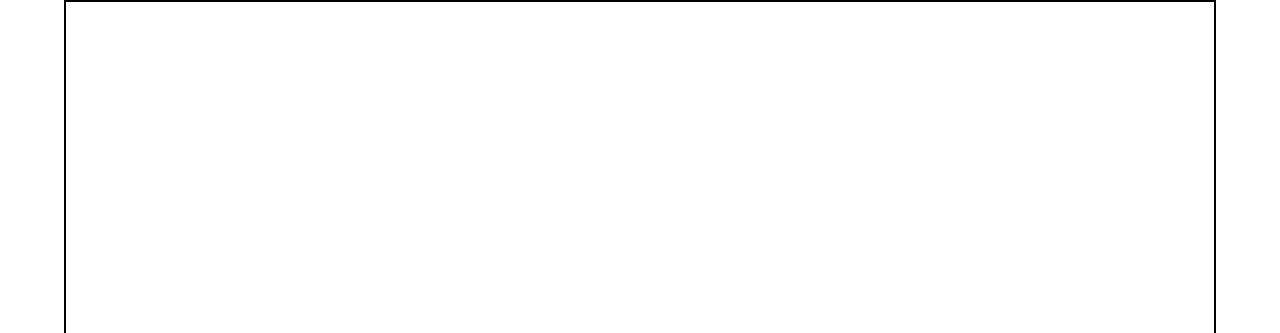
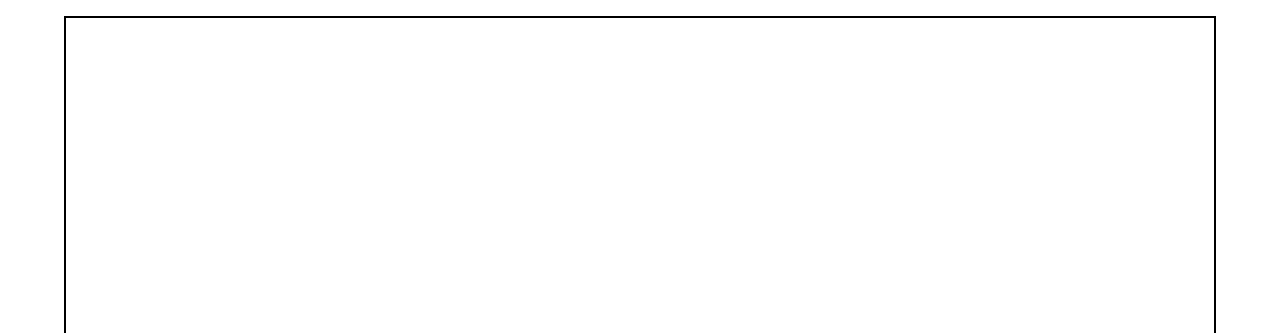
Before and after one commit to Arfan-Roky/main-div, a plain HTML site: page index.html in a window 1280 px wide. Shown: the top 333 px of the page. Drawn offline with Linux system fonts and the light colour scheme.

Commit message:
h & margin added

```diff
--- a/style.css
+++ b/style.css
@@ -16,6 +16,6 @@
 /* Custom Css */
 .div--box{
     max-width: 90%;
-    margin: 0 auto;
-    height: 100vh;
+    margin: 1rem auto;
+    height: 90vh;
 }
```
